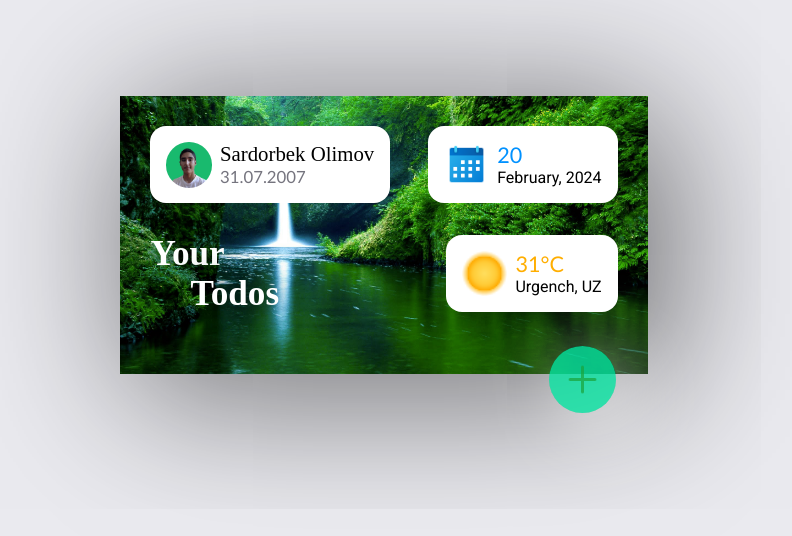
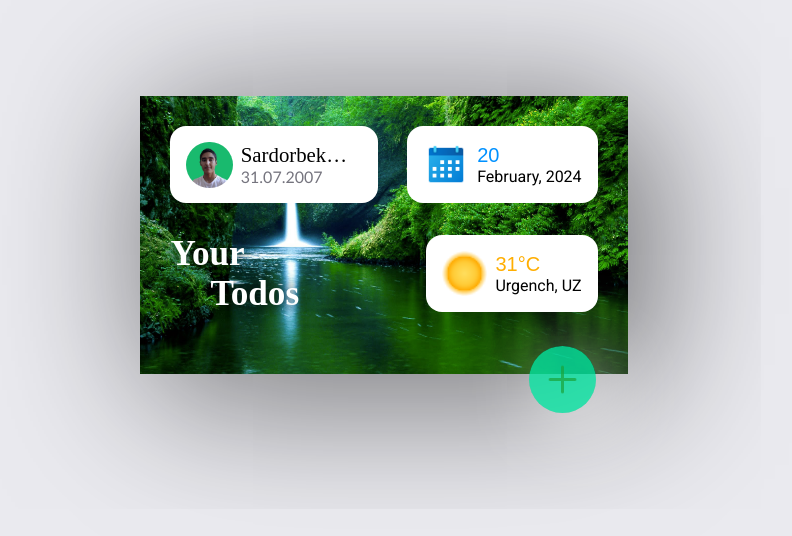
Before and after one commit to Sardorbek0731/TypeScript---Todo, a React (Vite) app: page / in a window 1280 px wide. Shown: the top 536 px of the page, without its empty margins (256-1048 px from the left). Built offline with nearby package versions, Linux system fonts and the light colour scheme; a web font is replaced by a local one.

Commit message:
added name span three dot

```diff
--- a/src/components/todo/Todos.css
+++ b/src/components/todo/Todos.css
@@ -1,6 +1,6 @@
 .todos {
   position: relative;
-  width: 33rem;
+  width: 30.5rem;
   background-color: #ffffff;
   margin-top: 6rem;
   box-shadow: 1rem 1rem 10rem rgba(0, 0, 0, 0.6);
@@ -17,7 +17,7 @@
   font-size: 2.2rem;
   color: white;
   font-family: var(--user-fontFamily);
-  text-shadow: 0 0 1.9rem black;
+  text-shadow: 0 0 1rem black;
 }
 .title h1:last-child {
   margin-left: 2.5rem;
--- a/src/components/userInfo/User.css
+++ b/src/components/userInfo/User.css
@@ -4,11 +4,12 @@
   height: 4.8rem;
   padding: 0 1rem;
   cursor: pointer;
+  width: 13rem;
 }
 
 .userInfo img {
-  width: 2.85rem;
-  height: 2.85rem;
+  width: 2.9rem;
+  height: 2.9rem;
   border-radius: 50%;
   margin-right: 0.5rem;
 }
@@ -18,14 +19,18 @@
 }
 
 .userInfo h1 {
+  display: -webkit-box;
   font-family: var(--user-fontFamily);
   font-size: 1.3rem;
   font-weight: 300;
+  overflow: hidden;
+  -webkit-line-clamp: 1;
+  -webkit-box-orient: vertical;
 }
 
 .userInfo h3 {
   color: var(--text-color);
-  font-size: 1.05rem;
+  font-size: 1rem;
   font-weight: 400;
   font-family: "Gill Sans", "Gill Sans MT", Calibri, "Trebuchet MS", sans-serif;
 }
@@ -38,15 +43,15 @@
 }
 
 .date img {
-  width: 2.85rem;
-  height: 2.85rem;
+  width: 2.9rem;
+  height: 2.9rem;
   margin-right: 0.5rem;
 }
 
 .date h1 {
-  font-size: 1.35rem;
+  font-size: 1.25rem;
   font-weight: 400;
-  font-family: 'Gill Sans', 'Gill Sans MT', Calibri, 'Trebuchet MS', sans-serif;
+  font-family: Arial, Helvetica, sans-serif;
   color: rgb(0, 145, 255);
 }
 
--- a/src/components/weather/Weather.css
+++ b/src/components/weather/Weather.css
@@ -12,9 +12,9 @@
 }
 
 .celsius {
-  font-size: 1.35rem;
+  font-size: 1.25rem;
   font-weight: 400;
-  font-family: "Gill Sans", "Gill Sans MT", Calibri, "Trebuchet MS", sans-serif;
+  font-family: Arial, Helvetica, sans-serif;
   color: rgb(255, 174, 0);
 }
 
```
